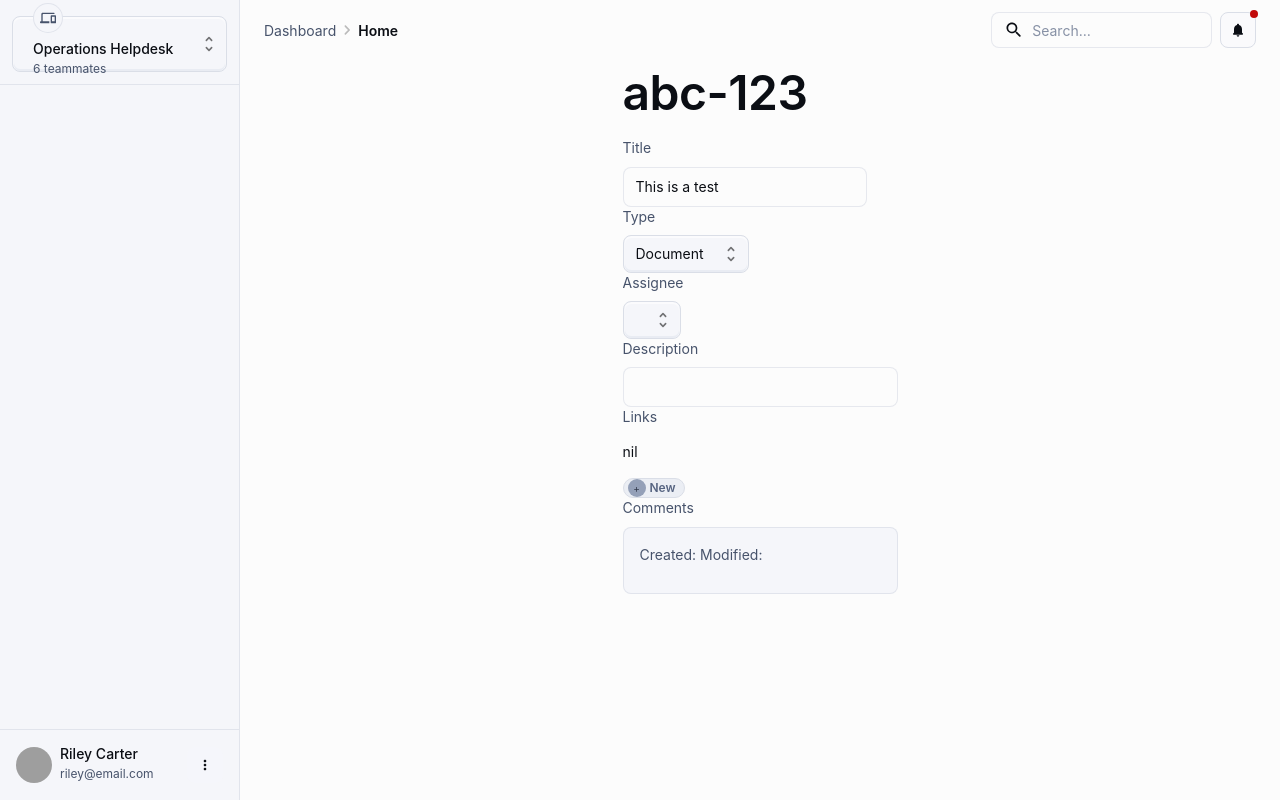
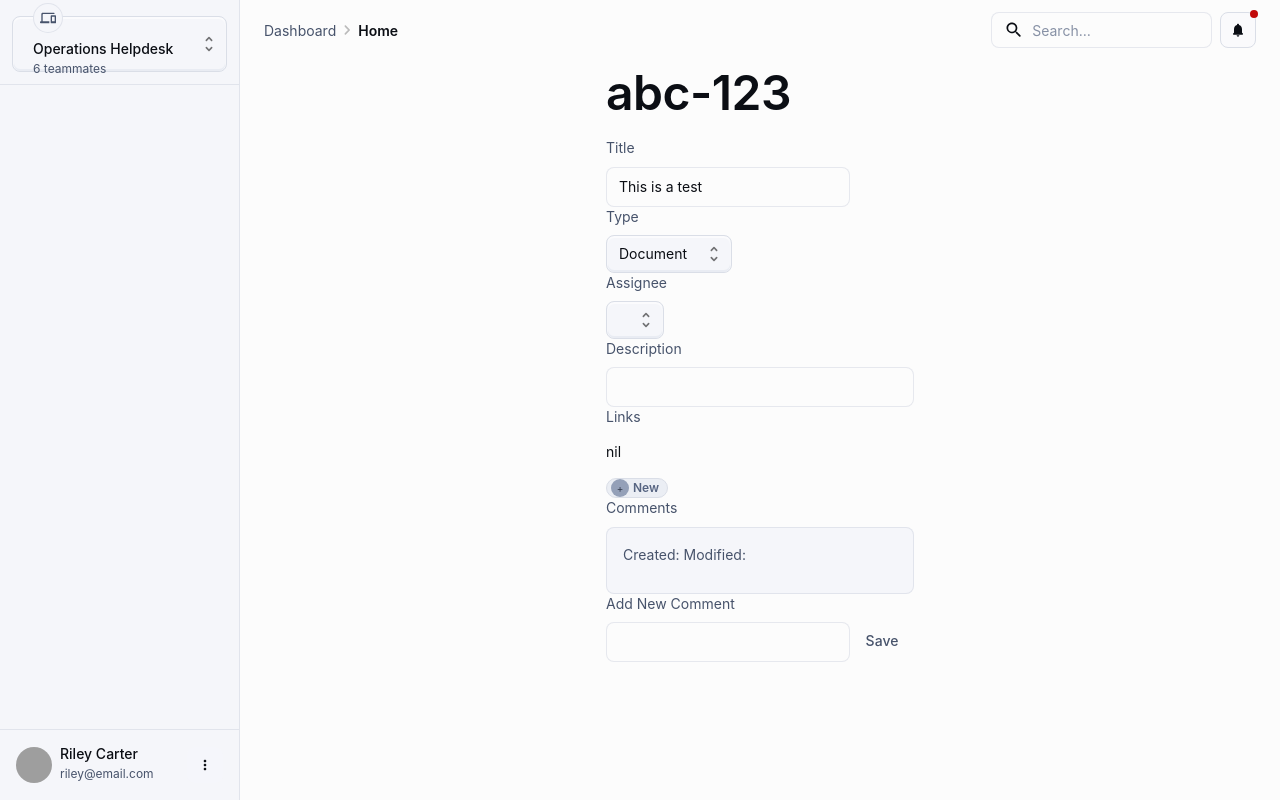
Before and after one commit to seanmarjason/gdesi-boards, a Next.js app in the folder packages/frontend/: page /tasks/ABC-123 in a window 1280 px wide. Built offline with nearby package versions, Linux system fonts and the light colour scheme; grey boxes are pictures that could not be loaded; what @mui/material-nextjs would draw is missing.

Commit message:
Add ability to add comments

```diff
--- a/packages/frontend/src/app/tasks/[task]/components/TaskForm.js
+++ b/packages/frontend/src/app/tasks/[task]/components/TaskForm.js
@@ -23,6 +23,7 @@ import { taskAssigneeMenuItems } from '../../../../data/tasks';
 export const TaskForm = ({ task }) => {
 
     const emptyLink = {name: '', type: '', url: ''}
+    const emptyComment = {author: '', dateCreated: '', dateModified: '', comment: ''}
 
     const [title, setTitle]  = useState(task.title)
     const [type, setType]  = useState(task.type)
@@ -34,6 +35,8 @@ export const TaskForm = ({ task }) => {
     const [showLinkModal, setShowLinkModal] = useState(false)
     const [linkModalDetails, setLinkModalDetails] = useState(emptyLink)
     const [editLink, setEditLink] = useState(false)
+
+    const [newComment, setNewComment] = useState(emptyComment)
 
     const saveLinkDetails = (newLink) => {
         let nextLinks;
@@ -54,6 +57,23 @@ export const TaskForm = ({ task }) => {
         setLinks(nextLinks)
         setEditLink(false)
         setLinkModalDetails(emptyLink)
+    }
+
+    const saveComment = (comment) => {
+        const user = 'My Miyagi'
+        const date = new Date(Date.now()).toISOString()
+
+        setComments([
+            ...comments,
+            {
+                ...comment,
+                author: user,
+                dateCreated: date,
+                dateModified: date
+            }
+        ])
+
+        setNewComment(emptyComment)
     }
 
     return (
@@ -252,6 +272,19 @@ export const TaskForm = ({ task }) => {
                     : <p>nil</p>
                 }
 
+                <InputLabel id="new-comment-label">Add New Comment</InputLabel>
+                    <TextField
+                        id="new-comment"
+                        value={newComment.comment}
+                        onChange={(event) => {
+                            setNewComment({
+                                ...newComment,
+                                comment: event.target.value,
+                            })
+                        }}
+                    />
+                    <Button onClick={() => saveComment(newComment)}>Save</Button>
+
             </form>
 
         </div>
--- a/packages/frontend/src/data/tasks.js
+++ b/packages/frontend/src/data/tasks.js
@@ -24,7 +24,7 @@ export const tasks = [
             { id: 'abc-456_link-0', name: 'Proposal for this test', type: 'Document', url: 'http://google.com/' }
         ],
         comments: [
-            { author: 'Bob Dylan', dateCreated: '2024-12-20 23:00:00', dateModified: '2025-02-15 02:00:00', comment: 'This is a comment on a task ticket' }
+            { author: 'Bob Dylan', dateCreated: '2024-12-20T00:00:00.000Z', dateModified: '2025-02-15T12:00:00.000Z', comment: 'This is a comment on a task ticket' }
         ],
         status: 'In Progress',
         deadline: '2025-02-28 02:00:00',
```
